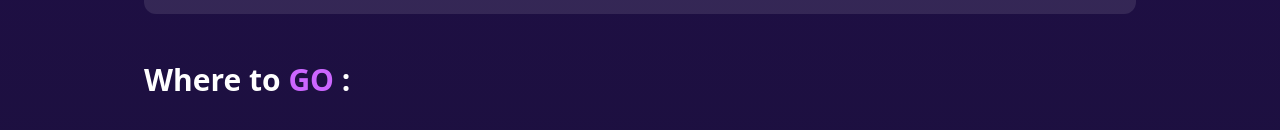
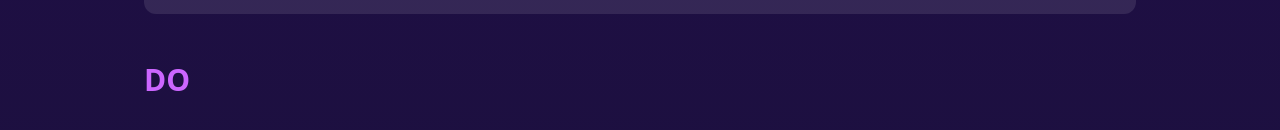
Before and after one commit to dufok/viks-local-guide-next, a Next.js app: page / in a window 1280 px wide. Shown: the part 2662-2792 px from the top of the page. Built offline with nearby package versions, Linux system fonts and the light colour scheme.

Commit message:
Update index.tsx
Shortes names

```diff
--- a/src/pages/index.tsx
+++ b/src/pages/index.tsx
@@ -50,7 +50,7 @@ export default function Home() {
           </div>
 
           <h3 id="food-section" className="self-start text-white font-bold text-3xl gap-4 md:gap-8">
-            <span className=" text-[hsl(280,100%,70%)]">EAT</span> :
+            <span className=" text-[hsl(280,100%,70%)]">EAT</span>
           </h3>
 
           <div className="grid grid-cols-1 gap-4 md:gap-8">
@@ -92,7 +92,7 @@ export default function Home() {
           </div>
 
           <h3 id="drink-section" className="self-start text-white font-bold text-3xl gap-4 md:gap-8">
-            Let`s <span className=" text-[hsl(280,100%,70%)]">DRINK</span> :
+            <span className=" text-[hsl(280,100%,70%)]">DRINK</span>
           </h3>
 
           <div className="grid grid-cols-1 gap-4 md:gap-8">
@@ -134,7 +134,7 @@ export default function Home() {
           </div>
 
           <h3 id="go-section" className="self-start text-white font-bold text-3xl ">
-            Where to <span className=" text-[hsl(280,100%,70%)]">GO</span> :
+            <span className=" text-[hsl(280,100%,70%)]">DO</span>
           </h3>
 
           <div className="grid grid-cols-1 gap-4 md:gap-8">
```
